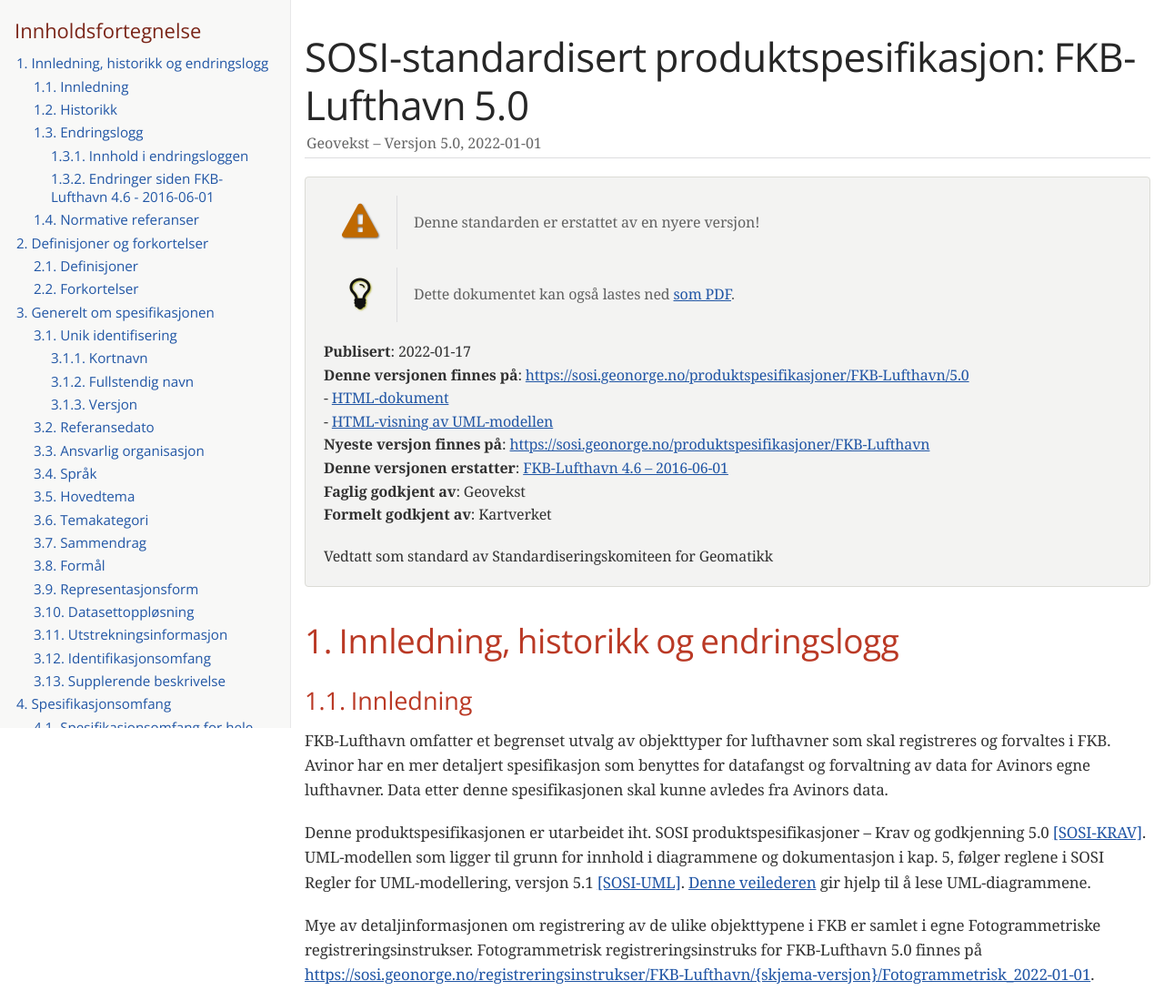
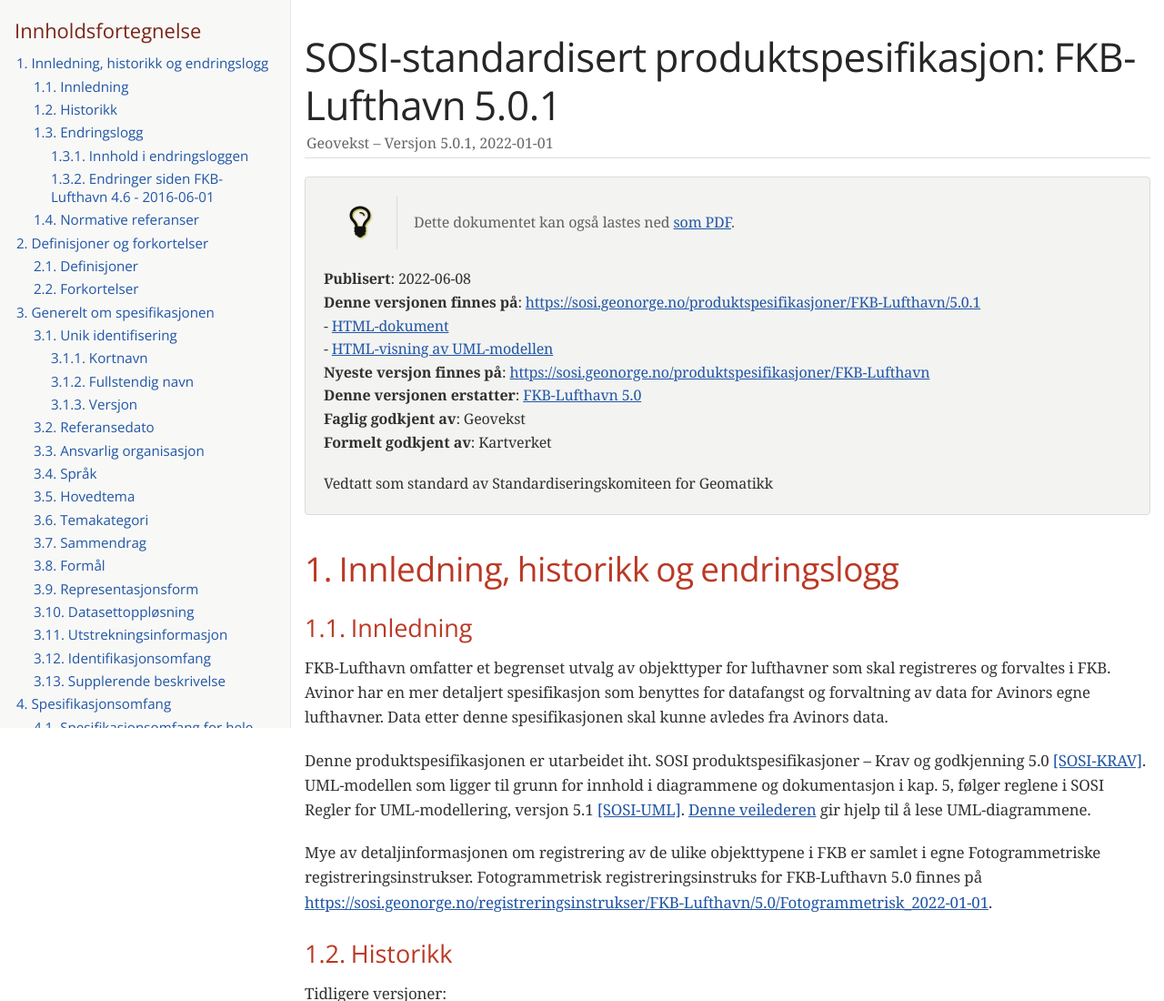
Before and after one commit to kartverket/fkb_lufthavn, a plain HTML site: page produktspesifikasjon/index.html in a window 1280 px wide. Shown: the top 1100 px of the page at 91% size. Drawn offline with nearby package versions, Linux system fonts and the light colour scheme; a web font is replaced by a local one.

Commit message:
Versjon 5.0.1 generert

```diff
--- a/produktspesifikasjon/index.html
+++ b/produktspesifikasjon/index.html
@@ -6,7 +6,7 @@
 <meta name="viewport" content="width=device-width, initial-scale=1.0">
 <meta name="generator" content="Asciidoctor 2.0.8.dev">
 <meta name="author" content="Geovekst">
-<title>SOSI-standardisert produktspesifikasjon: FKB-Lufthavn 5.0</title>
+<title>SOSI-standardisert produktspesifikasjon: FKB-Lufthavn 5.0.1</title>
 <link rel="stylesheet" href="https://fonts.googleapis.com/css?family=Open+Sans:300,300italic,400,400italic,600,600italic%7CNoto+Serif:400,400italic,700,700italic%7CDroid+Sans+Mono:400,700">
 <style>
 /* Asciidoctor default stylesheet | MIT License | https://asciidoctor.org */
@@ -439,10 +439,10 @@ body.book #toc,body.book #preamble,body.book h1.sect0,body.book .sect1>h2{page-b
 </head>
 <body class="book toc2 toc-left">
 <div id="header">
-<h1>SOSI-standardisert produktspesifikasjon: FKB-Lufthavn 5.0</h1>
+<h1>SOSI-standardisert produktspesifikasjon: FKB-Lufthavn 5.0.1</h1>
 <div class="details">
 <span id="author" class="author">Geovekst</span><br>
-<span id="revnumber">versjon 5.0,</span>
+<span id="revnumber">versjon 5.0.1,</span>
 <span id="revdate">2022-01-01</span>
 </div>
 <div id="toc" class="toc2">
@@ -505,7 +505,7 @@ body.book #toc,body.book #preamble,body.book h1.sect0,body.book .sect1>h2{page-b
 </li>
 <li><a href="#trueinnhold-og-struktur">5. Innhold og struktur</a>
 <ul class="sectlevel2">
-<li><a href="#truepakke-applicationschema-fkb-lufthavn-5-0">5.1. Pakke: «ApplicationSchema» FKB-Lufthavn-5.0</a>
+<li><a href="#truepakke-applicationschema-fkb-lufthavn-5-0-1">5.1. Pakke: «ApplicationSchema» FKB-Lufthavn-5.0.1</a>
 <ul class="sectlevel3">
 <li><a href="#rullebane">5.1.1. «FeatureType» Rullebane</a></li>
 <li><a href="#taksebanegrense">5.1.2. «FeatureType» Taksebanegrense</a></li>
@@ -670,18 +670,6 @@ body.book #toc,body.book #preamble,body.book h1.sect0,body.book .sect1>h2{page-b
 <div class="sectionbody">
 <div class="sidebarblock">
 <div class="content">
-<div class="admonitionblock warning">
-<table>
-<tr>
-<td class="icon">
-<i class="fa icon-warning" title="Warning"></i>
-</td>
-<td class="content">
-Denne standarden er erstattet av en nyere versjon!
-</td>
-</tr>
-</table>
-</div>
 <div class="admonitionblock tip">
 <table>
 <tr>
@@ -689,18 +677,18 @@ Denne standarden er erstattet av en nyere versjon!
 <i class="fa icon-tip" title="Tip"></i>
 </td>
 <td class="content">
-Dette dokumentet kan også lastes ned <a href="https://sosi.geonorge.no/produktspesifikasjoner/FKB-Lufthavn/5.0/FKB-Lufthavn_5.0.pdf">som PDF</a>.
+Dette dokumentet kan også lastes ned <a href="https://sosi.geonorge.no/produktspesifikasjoner/FKB-Lufthavn/5.0.1/FKB-Lufthavn_5.0.1.pdf">som PDF</a>.
 </td>
 </tr>
 </table>
 </div>
 <div class="paragraph">
-<p><strong>Publisert</strong>: 2022-01-17<br>
-<strong>Denne versjonen finnes på</strong>: <a href="https://sosi.geonorge.no/produktspesifikasjoner/FKB-Lufthavn/5.0" class="bare">https://sosi.geonorge.no/produktspesifikasjoner/FKB-Lufthavn/5.0</a><br>
-- <a href="https://sosi.geonorge.no/produktspesifikasjoner/FKB-Lufthavn/5.0">HTML-dokument</a><br>
-- <a href="https://sosi.geonorge.no/uml-modeller/sosi-del-3-produktspesifikasjoner/FKB-Lufthavn/5.0">HTML-visning av UML-modellen</a><br>
+<p><strong>Publisert</strong>: 2022-06-08<br>
+<strong>Denne versjonen finnes på</strong>: <a href="https://sosi.geonorge.no/produktspesifikasjoner/FKB-Lufthavn/5.0.1" class="bare">https://sosi.geonorge.no/produktspesifikasjoner/FKB-Lufthavn/5.0.1</a><br>
+- <a href="https://sosi.geonorge.no/produktspesifikasjoner/FKB-Lufthavn/5.0.1">HTML-dokument</a><br>
+- <a href="https://sosi.geonorge.no/uml-modeller/sosi-del-3-produktspesifikasjoner/FKB-Lufthavn/5.0.1">HTML-visning av UML-modellen</a><br>
 <strong>Nyeste versjon finnes på</strong>: <a href="https://sosi.geonorge.no/produktspesifikasjoner/FKB-Lufthavn" class="bare">https://sosi.geonorge.no/produktspesifikasjoner/FKB-Lufthavn</a><br>
-<strong>Denne versjonen erstatter</strong>: <a href="https://sosi.geonorge.no/produktspesifikasjoner/Produktspesifikasjon_FKB-Lufthavn_4.6.pdf">FKB-Lufthavn 4.6 – 2016-06-01</a><br>
+<strong>Denne versjonen erstatter</strong>: <a href="https://sosi.geonorge.no/produktspesifikasjoner/FKB-Lufthavn/5.0">FKB-Lufthavn 5.0</a><br>
 <strong>Faglig godkjent av</strong>: Geovekst<br>
 <strong>Formelt godkjent av</strong>: Kartverket<br></p>
 </div>
@@ -724,7 +712,7 @@ Dette dokumentet kan også lastes ned <a href="https://sosi.geonorge.no/produkts
 <p>Denne produktspesifikasjonen er utarbeidet iht. SOSI produktspesifikasjoner – Krav og godkjenning 5.0 <a href="#SOSI-KRAV">[SOSI-KRAV]</a>. UML-modellen som ligger til grunn for innhold i diagrammene og dokumentasjon i kap. 5, følger reglene i SOSI Regler for UML-modellering, versjon 5.1 <a href="#SOSI-UML">[SOSI-UML]</a>. <a href="http://sosi.geonorge.no/veiledere/UML">Denne veilederen</a> gir hjelp til å lese UML-diagrammene.</p>
 </div>
 <div class="paragraph">
-<p>Mye av detaljinformasjonen om registrering av de ulike objekttypene i FKB er samlet i egne Fotogrammetriske registreringsinstrukser. Fotogrammetrisk registreringsinstruks for FKB-Lufthavn 5.0 finnes på <a href="https://sosi.geonorge.no/registreringsinstrukser/FKB-Lufthavn/{skjema-versjon}/Fotogrammetrisk_2022-01-01">https://sosi.geonorge.no/registreringsinstrukser/FKB-Lufthavn/{skjema-versjon}/Fotogrammetrisk_2022-01-01</a>.</p>
+<p>Mye av detaljinformasjonen om registrering av de ulike objekttypene i FKB er samlet i egne Fotogrammetriske registreringsinstrukser. Fotogrammetrisk registreringsinstruks for FKB-Lufthavn 5.0 finnes på <a href="https://sosi.geonorge.no/registreringsinstrukser/FKB-Lufthavn/5.0/Fotogrammetrisk_2022-01-01">https://sosi.geonorge.no/registreringsinstrukser/FKB-Lufthavn/5.0/Fotogrammetrisk_2022-01-01</a>.</p>
 </div>
 </div>
 <div class="sect2">
@@ -1245,7 +1233,7 @@ Ikke angitt</p>
 <div class="sect3">
 <h4 id="truenavn"><a class="anchor" href="#truenavn"></a>4.1.3. Navn</h4>
 <div class="paragraph">
-<p>FKB-Lufthavn 5.0</p>
+<p>FKB-Lufthavn 5.0.1</p>
 </div>
 </div>
 <div class="sect3">
@@ -1287,7 +1275,7 @@ Ikke angitt</p>
 <h2 id="trueinnhold-og-struktur"><a class="anchor" href="#trueinnhold-og-struktur"></a>5. Innhold og struktur</h2>
 <div class="sectionbody">
 <div class="sect2">
-<h3 id="truepakke-applicationschema-fkb-lufthavn-5-0"><a class="anchor" href="#truepakke-applicationschema-fkb-lufthavn-5-0"></a>5.1. Pakke: «ApplicationSchema» FKB-Lufthavn-5.0</h3>
+<h3 id="truepakke-applicationschema-fkb-lufthavn-5-0-1"><a class="anchor" href="#truepakke-applicationschema-fkb-lufthavn-5-0-1"></a>5.1. Pakke: «ApplicationSchema» FKB-Lufthavn-5.0.1</h3>
 <div class="paragraph">
 <p><strong>Definisjon:</strong> datamodell for FKB-Lufthavn 5.0</p>
 </div>
@@ -1435,7 +1423,7 @@ Ikke angitt</p>
 </tr>
 <tr>
 <td class="tableblock halign-left valign-top"><p class="tableblock">Type:</p></td>
-<td class="tableblock halign-left valign-top"><p class="tableblock"><a href="http://skjema.geonorge.no/SOSI/basistype/Punkt">Punkt</a></p></td>
+<td class="tableblock halign-left valign-top"><p class="tableblock"><a href="http://skjema.geonorge.no/SOSI/basistype/GM_Point">GM_Point</a></p></td>
 </tr>
 </tbody>
 </table>
@@ -2789,7 +2777,7 @@ SOSI_navn: H-NØYAKTIGHET<br></p></td>
 <p>FKB er detaljerte kartdata med en nøyaktighet på typisk 10 cm - 1 m og kan egne seg som datagrunnlag  i f.eks. beredskap, analyse, planlegging og prosjektering i tillegg til å fungere som et topografisk grunnkart.</p>
 </div>
 <div class="paragraph">
-<p>Den dominerende datafangstmetoden for FKB-data er fotogrammetrisk registrering. For fotogrammetrisk registrering er det angitt detaljerte kvalitetskrav. Se <a href="https://sosi.geonorge.no/registreringsinstrukser/FKB-Lufthavn/{skjema-versjon}">fotogrammetrisk registreringsinstruks for FKB-Lufthavn 5.0</a>.</p>
+<p>Den dominerende datafangstmetoden for FKB-data er fotogrammetrisk registrering. For fotogrammetrisk registrering er det angitt detaljerte kvalitetskrav. Se <a href="https://sosi.geonorge.no/registreringsinstrukser/FKB-Lufthavn/5.0">fotogrammetrisk registreringsinstruks for FKB-Lufthavn 5.0.1</a>.</p>
 </div>
 <div class="paragraph">
 <p>FKB vil ofte også inneholde data fra andre datakilder, for eksempel data etablert gjennom kommunal/offentlig saksbehandling, innmelding fra publikum eller digitalisert fra ortofoto. Se kapittel 9 for en nærmere beskrivelse av datakilder ved vedlikehold av FKB-data.</p>
@@ -2812,7 +2800,7 @@ SOSI_navn: H-NØYAKTIGHET<br></p></td>
 <div class="sect2">
 <h3 id="trueregisteringsinstruks"><a class="anchor" href="#trueregisteringsinstruks"></a>8.2. Registeringsinstruks</h3>
 <div class="paragraph">
-<p>Fotogrammetrisk datafangst er den dominerende datafangstmetoden for FKB-Lufthavn 5.0. Se <a href="https://sosi.geonorge.no/registreringsinstrukser/FKB-Lufthavn/{skjema-versjon}/Fotogrammetrisk_2022-01-01">fotogrammetrisk registreringsinstruks for FKB-Lufthavn 5.0</a>.</p>
+<p>Fotogrammetrisk datafangst er den dominerende datafangstmetoden for FKB-Lufthavn 5.0.1. Se <a href="https://sosi.geonorge.no/registreringsinstrukser/FKB-Lufthavn/5.0/Fotogrammetrisk_2022-01-01">fotogrammetrisk registreringsinstruks for FKB-Lufthavn 5.0.1</a>.</p>
 </div>
 </div>
 </div>
@@ -3177,7 +3165,7 @@ SOSI_navn: H-NØYAKTIGHET<br></p></td>
 <p>Det leveres metadata i henhold til ISO 19115 <a href="#ISO-METADATA">[ISO-METADATA]</a>.</p>
 </div>
 <div class="paragraph">
-<p>Se oppdaterte metadata for <a href="https://kartkatalog.geonorge.no/metadata/fkb-lufthavn/23dfcc33-fb04-4898-aa88-68b49c4bfea7">FKB-Lufthavn 5.0 i kartkatalog på Geonorge</a>.</p>
+<p>Se oppdaterte metadata for <a href="https://kartkatalog.geonorge.no/metadata/fkb-lufthavn/23dfcc33-fb04-4898-aa88-68b49c4bfea7">FKB-Lufthavn 5.0.1 i kartkatalog på Geonorge</a>.</p>
 </div>
 <div class="paragraph">
 <p>Under <a href="https://forvaltningsinformasjon.geonorge.no" class="bare">https://forvaltningsinformasjon.geonorge.no</a> finnes mer detaljert kommunevis informasjon om datainnholdet og forvaltningen av FKB-data.</p>
@@ -3195,13 +3183,13 @@ SOSI_navn: H-NØYAKTIGHET<br></p></td>
 <div class="ulist">
 <ul>
 <li>
-<p><a href="https://skjema.geonorge.no/SOSI/produktspesifikasjon/FKB-Lufthavn/{skjema-versjon}/FKBLufthavn.xsd">GML-skjema</a></p>
+<p><a href="https://skjema.geonorge.no/SOSI/produktspesifikasjon/FKB-Lufthavn/5.0/FKBLufthavn.xsd">GML-skjema</a></p>
 </li>
 <li>
-<p><a href="https://skjema.geonorge.no/SOSI/produktspesifikasjon/FKB-Lufthavn/{skjema-versjon}/FKBLufthavn.sch">Schematron-regler til validering av tilleggskrav til datainnhold og -struktur utover det som er definert i GML-skjemafil</a> (sch-fil)</p>
+<p><a href="https://skjema.geonorge.no/SOSI/produktspesifikasjon/FKB-Lufthavn/5.0/FKBLufthavn.sch">Schematron-regler til validering av tilleggskrav til datainnhold og -struktur utover det som er definert i GML-skjemafil</a> (sch-fil)</p>
 </li>
 <li>
-<p><a href="https://skjema.geonorge.no/SOSI/produktspesifikasjon/FKB-Lufthavn/{skjema-versjon}/eksempel/">Katalog med eksempelfiler</a></p>
+<p><a href="https://skjema.geonorge.no/SOSI/produktspesifikasjon/FKB-Lufthavn/5.0/eksempel/">Katalog med eksempelfiler</a></p>
 </li>
 </ul>
 </div>
@@ -3333,7 +3321,7 @@ SOSI_navn: H-NØYAKTIGHET<br></p></td>
 </tr>
 <tr>
 <td class="tableblock halign-left valign-top"><p class="tableblock">posisjon</p></td>
-<td class="tableblock halign-left valign-top"><p class="tableblock">Punkt</p></td>
+<td class="tableblock halign-left valign-top"><p class="tableblock">GM_Point</p></td>
 <td class="tableblock halign-left valign-top"><p class="tableblock">.PUNKT</p></td>
 <td class="tableblock halign-left valign-top"><p class="tableblock">[0..1]</p></td>
 </tr>
@@ -3792,8 +3780,8 @@ av denne lisensen og ikke kan viderebrukes</p>
 </div>
 <div id="footer">
 <div id="footer-text">
-Versjon 5.0<br>
-Last updated 2022-06-08 10:41:11 +0200
+Versjon 5.0.1<br>
+Last updated 2022-06-08 11:02:54 +0200
 </div>
 </div>
 <link rel="stylesheet" href="https://cdnjs.cloudflare.com/ajax/libs/highlight.js/9.15.6/styles/github.min.css">
```
Also changed, not shown: 3 other files.
